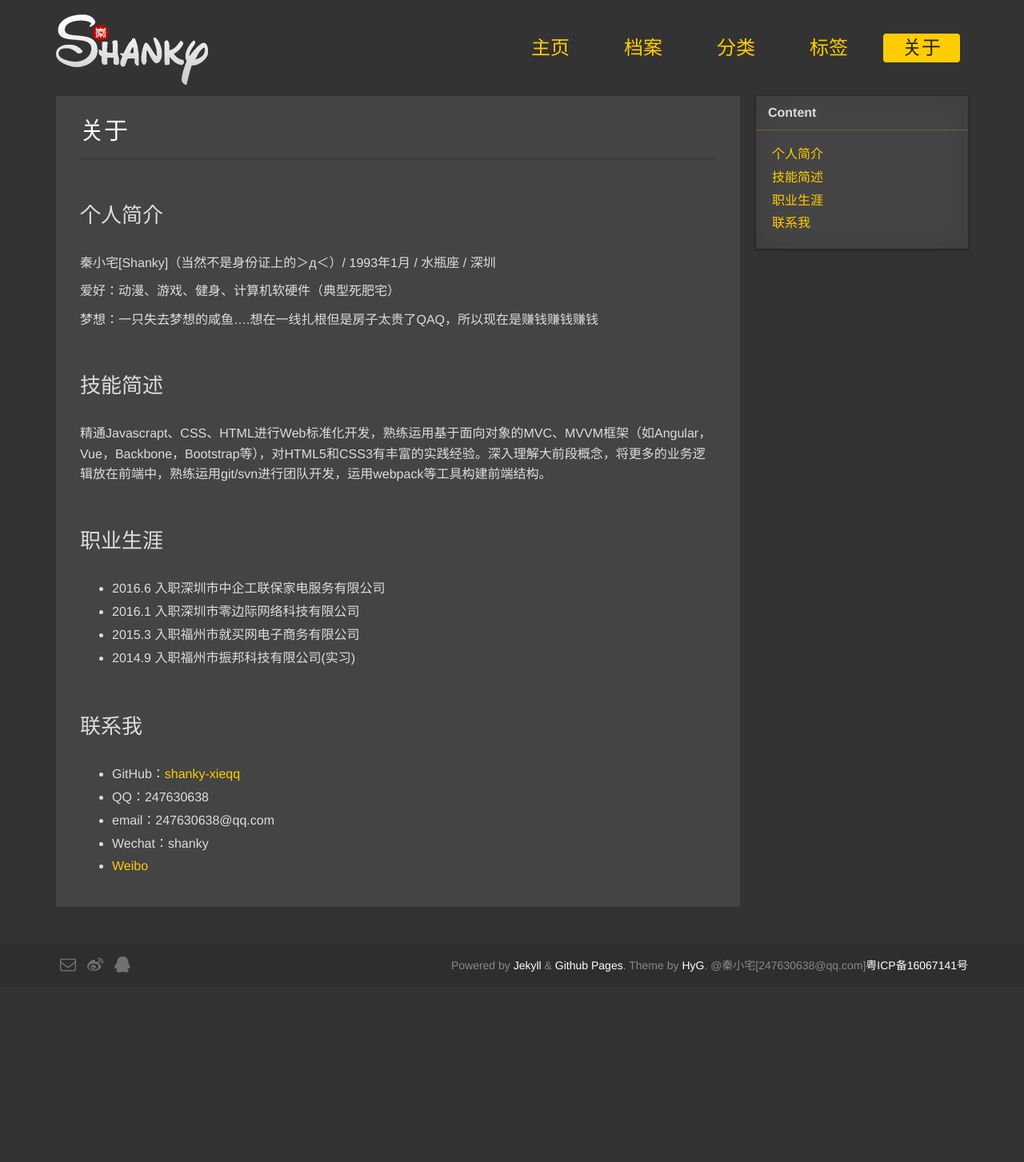
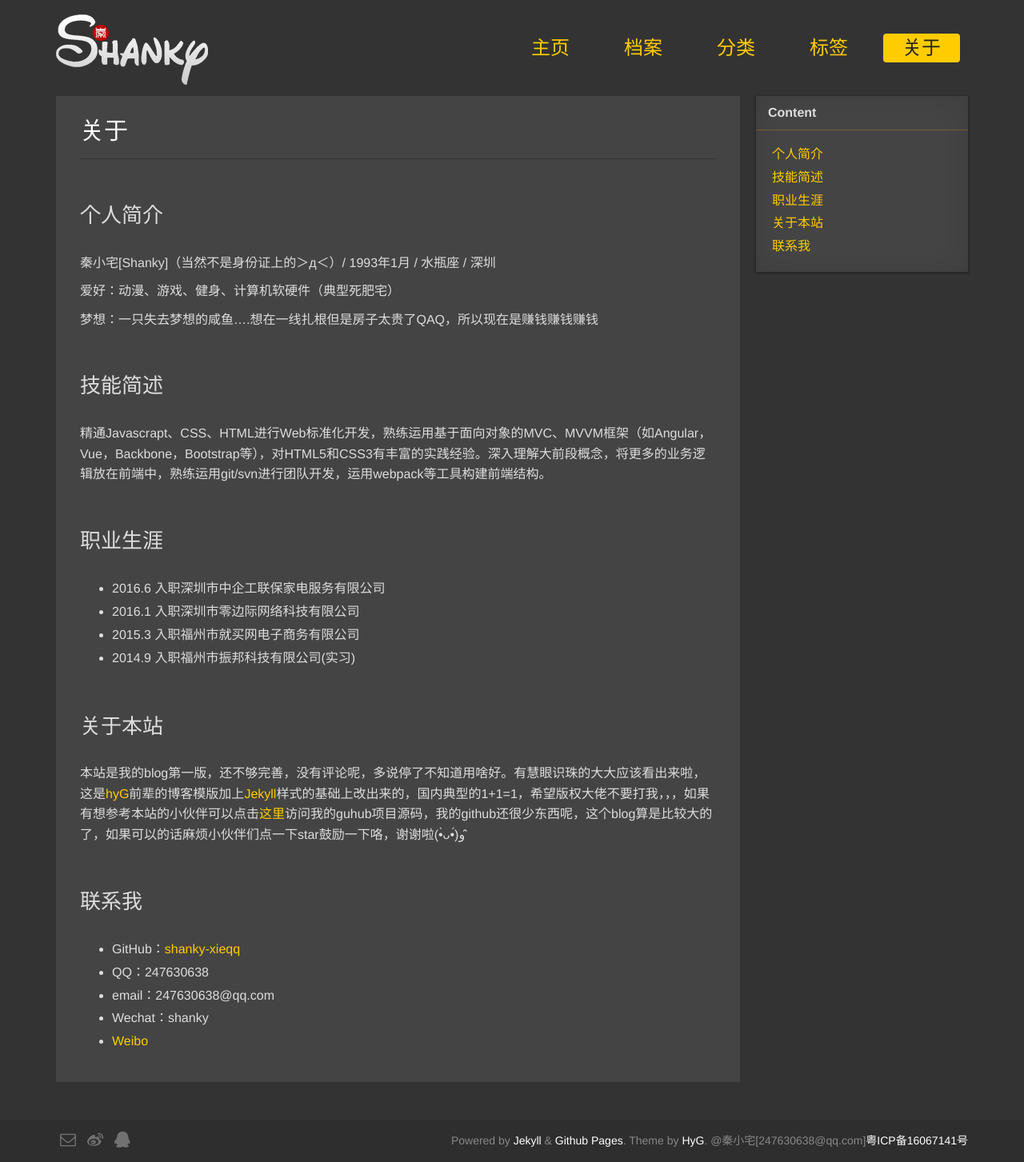
Before and after one commit to shanky-xieqq/shanky-xieqq.github.io, a Jekyll site: the page built from page/4about.md, in a window 1280 px wide. Shown: the whole page at 80% size. Built offline with Jekyll 4.4.1, drawn with Linux system fonts in a browser that asks for light colours; comment, search, counter and statistics services are not loaded; a style sheet for code colours, icons or effects is not loaded; before the commit the page ends 1234 px from its top, so only the background shows below that.

Commit message:
新增关于本站

```diff
--- a/page/4about.md
+++ b/page/4about.md
@@ -31,6 +31,11 @@ type: page
 * 2014.9  入职福州市振邦科技有限公司(实习)
 
 
+## 关于本站
+
+本站是我的blog第一版，还不够完善，没有评论呢，多说停了不知道用啥好。有慧眼识珠的大大应该看出来啦，这是[hyG](https://github.com/Gaohaoyang)前辈的博客模版加上[Jekyll](https://jekyllrb.com/)样式的基础上改出来的，国内典型的1+1=1，希望版权大佬不要打我，，，如果有想参考本站的小伙伴可以点击[这里](https://github.com/shanky-xieqq/shanky-xieqq.github.io)访问我的guhub项目源码，我的github还很少东西呢，这个blog算是比较大的了，如果可以的话麻烦小伙伴们点一下star鼓励一下咯，谢谢啦(•̀ᴗ•́)و ̑̑
+
+
 ## 联系我
 
 * GitHub：[shanky-xieqq](https://github.com/shanky-xieqq)
```
Also changed, not shown: 2 other files.
